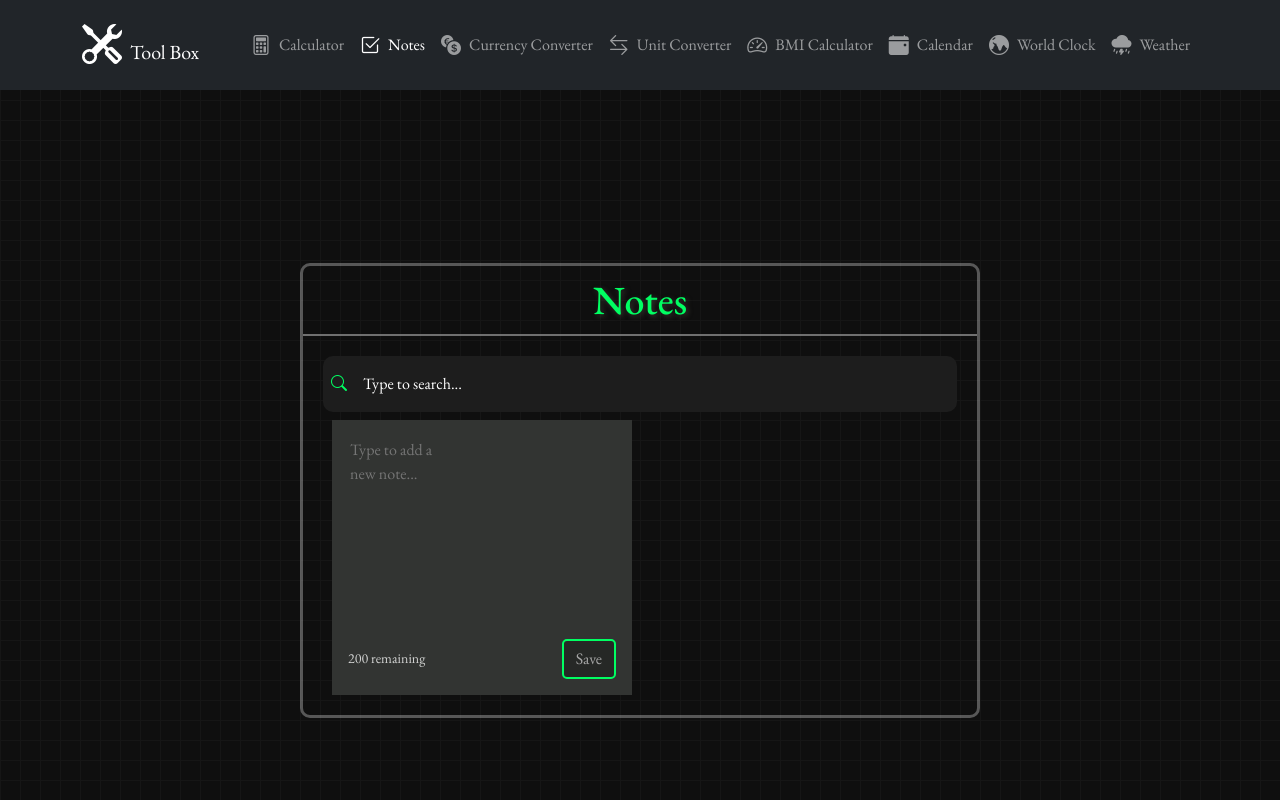
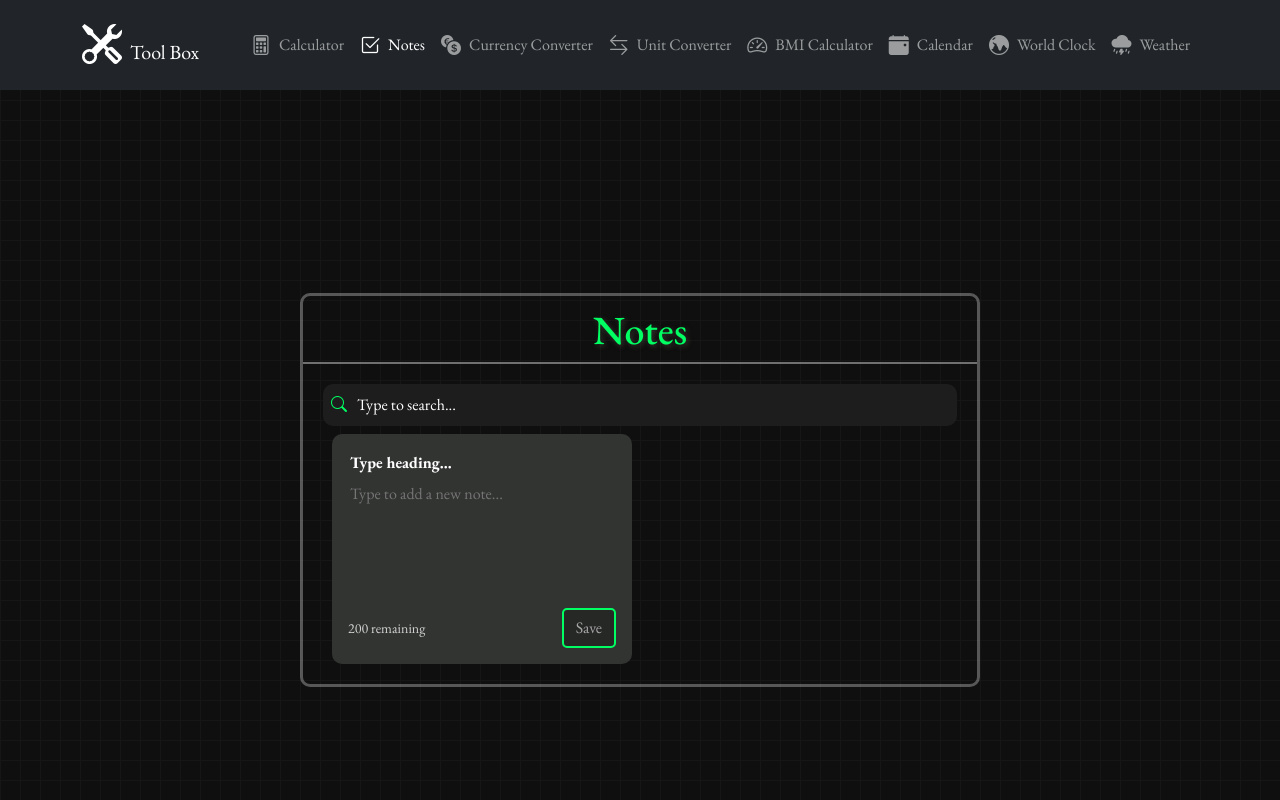
Before and after one commit to Vidushi87/toolkit, a React (Vite) app: page /notes in a window 1280 px wide. Shown: the top 800 px of the page. Built offline with nearby package versions, Linux system fonts and the light colour scheme.

Commit message:
90% completed notes

```diff
--- a/src/App.css
+++ b/src/App.css
@@ -9,4 +9,5 @@
 #root {
   max-width: 100%;
   margin: 0 auto;
+  max-height: 100vh;
 }
--- a/src/components/BMICalculator/BMICalculator.module.css
+++ b/src/components/BMICalculator/BMICalculator.module.css
@@ -65,26 +65,12 @@ body {
   border-radius: 5px;
   border-color: rgba(125, 122, 122, 0.647) !important;
   background-color: rgb(29, 29, 29) !important;
-  color: white;
+  color: #ffffff;
   margin: 10px;
 }
 
-.inputValue,
-input,
 input::placeholder {
   color: #ffffff !important; /* Ensure text is white */
-  background-color: rgb(
-    29,
-    29,
-    29
-  ) !important; /* Ensure consistent dark background */
-}
-
-/* Additional specific selector to target all inputs within convertUnit */
-input[type="text"],
-input[type="number"] {
-  color: #ffffff !important;
-  background-color: rgb(29, 29, 29) !important;
 }
 
 .buttons {
--- a/src/components/Header/Header.jsx
+++ b/src/components/Header/Header.jsx
@@ -33,7 +33,7 @@ const Header = () => {
   ];
 
   return (
-    <header className="bg-dark">
+    <header className="bg-dark sticky-top">
       <nav
         className={`navbar navbar-expand-lg navbar-dark bg-dark py-3 ${styles.navbar}`}
       >
--- a/src/components/Notes/AddNote.jsx
+++ b/src/components/Notes/AddNote.jsx
@@ -3,31 +3,47 @@ import styles from "./Notes.module.css";
 
 const AddNote = ({ handleAddNote }) => {
   const [noteText, setNoteText] = useState("");
+  const [noteHeading, setNoteHeading] = useState("");
   const characterLimit = 200;
+  const headingLimit = 50;
 
-  const handleChange = (event) => {
+  const handleTextChange = (event) => {
     const note = event.target.value;
     if (characterLimit - note.length >= 0) {
       setNoteText(note);
     }
   };
 
-  const handleSave = (event) => {
+  const handleHeadingChange = (event) => {
+    const note = event.target.value;
+    if (headingLimit - note.length >= 0) {
+      setNoteHeading(note);
+    }
+  };
+
+  const handleSave = () => {
     if (noteText.trim().length > 0) {
-      handleAddNote(noteText);
+      handleAddNote(noteText, noteHeading);
       setNoteText("");
+      setNoteHeading("");
     }
   };
 
   return (
     <div className={`p-3 ${styles.addNote}`}>
+      <input
+        className="fw-bold mb-1"
+        placeholder="Type heading..."
+        onChange={handleHeadingChange}
+        value={noteHeading}
+      />
       <textarea
         rows="8"
         cols="10"
         placeholder="Type to add a new note..."
         value={noteText}
-        onChange={handleChange}
-      ></textarea>
+        onChange={handleTextChange}
+      />
       <div className={styles.noteFooter}>
         <small>{characterLimit - noteText.length} remaining</small>
         <button className={`btn ${styles.save}`} onClick={handleSave}>
--- a/src/components/Notes/Note.jsx
+++ b/src/components/Notes/Note.jsx
@@ -1,10 +1,13 @@
 import React from "react";
 import styles from "./Notes.module.css";
 
-const Note = ({ id, text, date, handleDeleteNote }) => {
+const Note = ({ id, text, date, heading, handleDeleteNote }) => {
   return (
     <div className={`p-3 ${styles.note}`}>
+      <div>
+      <p className="fw-bold">{heading}</p>
       <span>{text}</span>
+      </div>
       <div className={styles.noteFooter}>
         <small>{date}</small>
         <i
--- a/src/components/Notes/Notes.jsx
+++ b/src/components/Notes/Notes.jsx
@@ -15,10 +15,11 @@ const Notes = () => {
     localStorage.setItem("toolkit-notes", JSON.stringify(notes));
   }, [notes]);
 
-  const addNote = (text) => {
+  const addNote = (text, heading) => {
     const date = new Date().toLocaleDateString();
     const newNote = {
       id: nanoid(),
+      heading,
       text,
       date,
     };
--- a/src/components/Notes/Notes.module.css
+++ b/src/components/Notes/Notes.module.css
@@ -38,8 +38,9 @@ body {
   justify-content: center;
   color: #d2d3d2;
   overflow-y: auto;
-  max-height: 550px;
+  max-height: 475px;
 }
+
 .notesList::-webkit-scrollbar {
   width: 10px; /* Width of the scrollbar */
 }
@@ -57,7 +58,7 @@ body {
 
 .notesContainer {
   width: auto;
-  margin-top: 10px;
+  margin-top: 5px;
   border-top: 2px solid #808080db;
   padding: 20px;
 }
@@ -65,7 +66,7 @@ body {
 .note {
   background-color: #5c5757;
   border-radius: 10px;
-  min-height: 250px;
+  min-height: 230px;
   display: flex;
   flex-direction: column;
   justify-content: space-between;
@@ -80,18 +81,35 @@ body {
 
 .addNote {
   background-color: #323432;
+  border-radius: 10px;
+  height: 230px;
+  display: flex;
+  flex-direction: column;
+  justify-content: space-between;
+  white-space: pre-wrap;
 }
 
 .addNote textarea {
   border: none;
   resize: none;
   background-color: #323432;
+  color: #ffffff;
 }
 
-.addNote textarea {
+.addNote textarea:focus {
   outline: none;
 }
 
+.addNote input{
+  border: none;
+  resize: none;
+  background-color: #323432 !important;
+  color:#8f9b93
+}
+
+.addNote input:focus{
+  outline: none;
+}
 .addNote button {
   font-size: 1rem;
   border: 2px solid #00ff62;
@@ -125,7 +143,6 @@ body {
 .search input {
   border: none;
   background-color: rgb(29, 29, 29) !important;
-  padding: 0.5rem;
 }
 
 .search input:focus {
--- a/src/components/Notes/NotesList.jsx
+++ b/src/components/Notes/NotesList.jsx
@@ -10,6 +10,7 @@ const NotesList = ({
   handleDeleteNote,
   handleSearchNote,
 }) => {
+  console.log(notes)
   return (
     <div className={`${styles.notesContainer}`}>
       <Search handleSearchNote={handleSearchNote} />
@@ -21,6 +22,7 @@ const NotesList = ({
             id={note.id}
             text={note.text}
             date={note.date}
+            heading={note.heading}
             handleDeleteNote={handleDeleteNote}
           />
         ))}
--- a/src/components/Weather/Weather.jsx
+++ b/src/components/Weather/Weather.jsx
@@ -6,7 +6,7 @@ const Weather = () => {
     <div className={styles.container}>
       <div className={styles.weather}>
         <center>
-          <h1>Weather</h1>
+          <h1>Weather Forecast</h1>
         </center>
       </div>
     </div>
```
